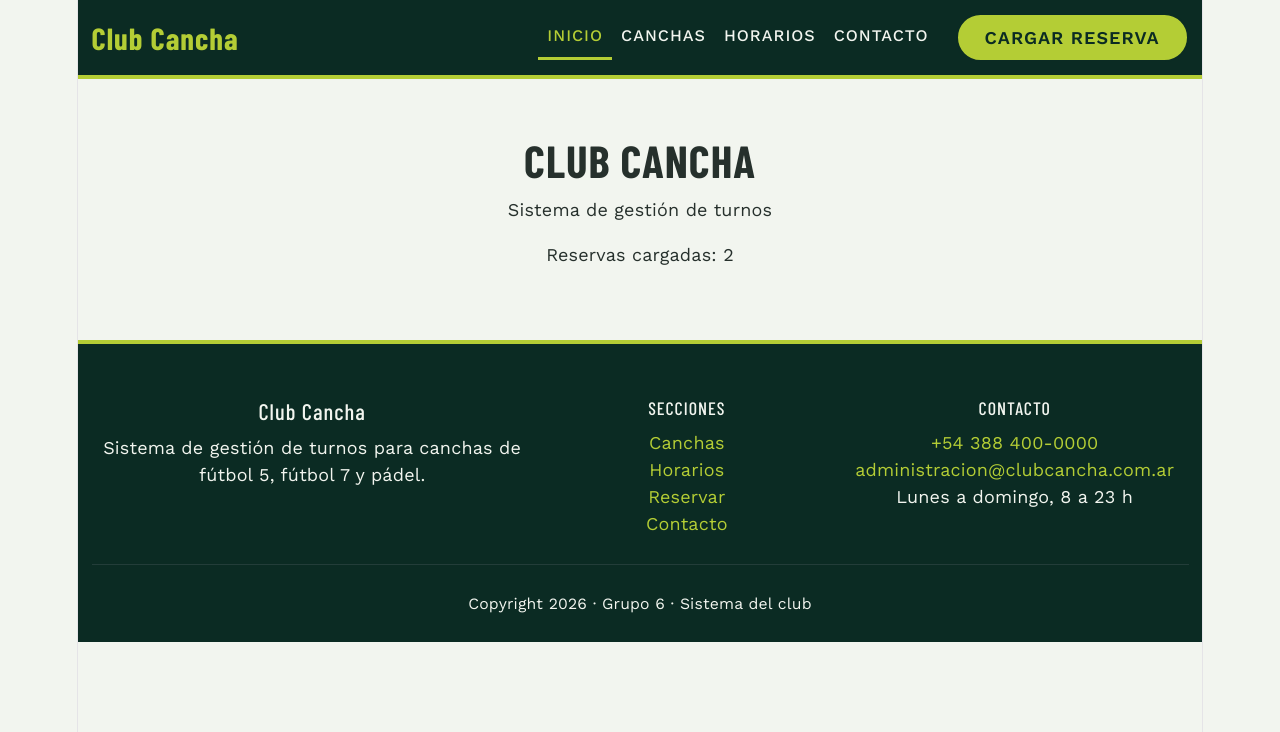
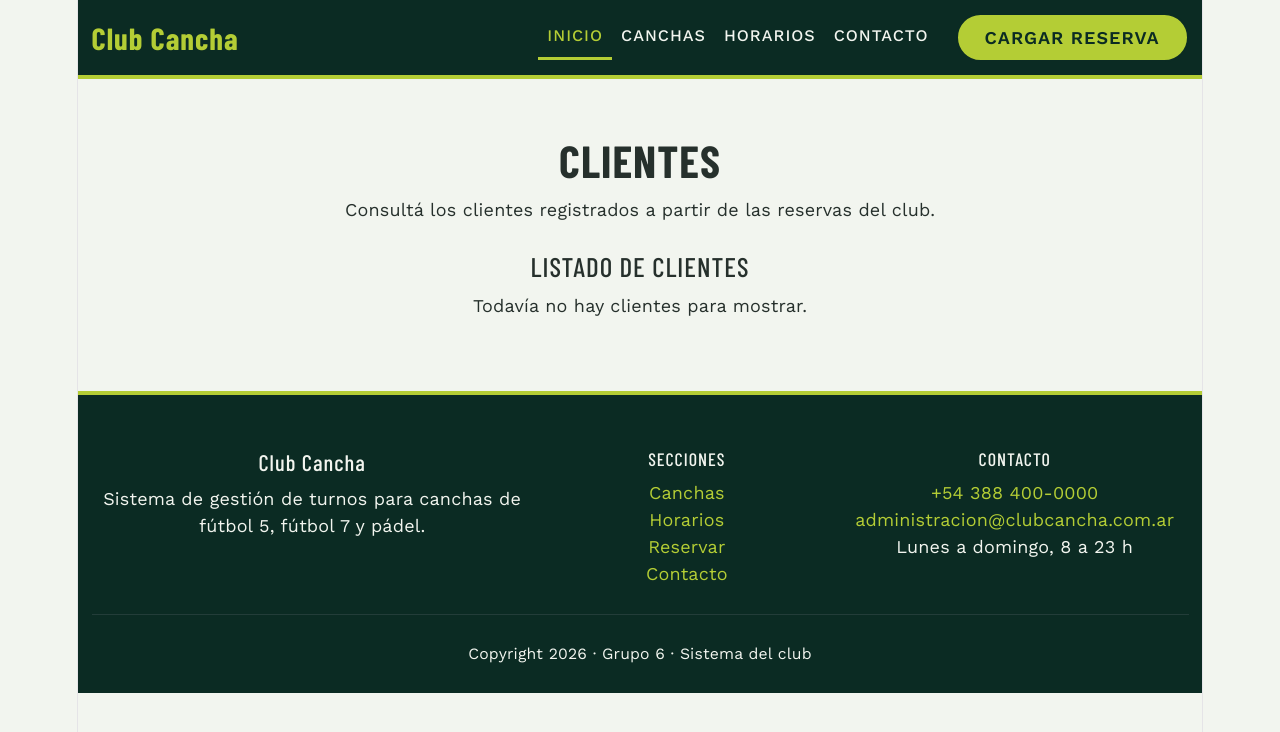
Before and after one commit to Belen-Bulacio/club-cancha-frontend, a React (Vite) app: page / in a window 1280 px wide. Shown: the top 732 px of the page. Built offline with nearby package versions, Linux system fonts and the light colour scheme.

Commit message:
feat: crear página clientes

```diff
--- a/src/App.jsx
+++ b/src/App.jsx
@@ -2,6 +2,7 @@ import { useState } from 'react'
 import Navbar from './components/Navbar'
 import Footer from './components/Footer'
 import { reservasIniciales } from './data/datosIniciales'
+import Clientes from './pages/Clientes'
 import './App.css'
 
 function App() {
@@ -11,12 +12,7 @@ function App() {
     <>
       <Navbar />
 
-      <main className="container py-5">
-        <h1>Club Cancha</h1>
-        <p>Sistema de gestión de turnos</p>
-
-        <p>Reservas cargadas: {reservas.length}</p>
-      </main>
+      <Clientes />
 
       <Footer />
     </>
--- a/src/pages/Clientes.jsx
+++ b/src/pages/Clientes.jsx
@@ -0,0 +1,22 @@
+function Clientes() {
+  return (
+    <main className="container py-5">
+      <section className="mb-4">
+        <h1>Clientes</h1>
+        <p>
+          Consultá los clientes registrados a partir de las reservas del club.
+        </p>
+      </section>
+
+      <section>
+        <h2 className="h4">Listado de clientes</h2>
+
+        <p>
+          Todavía no hay clientes para mostrar.
+        </p>
+      </section>
+    </main>
+  )
+}
+
+export default Clientes
```
